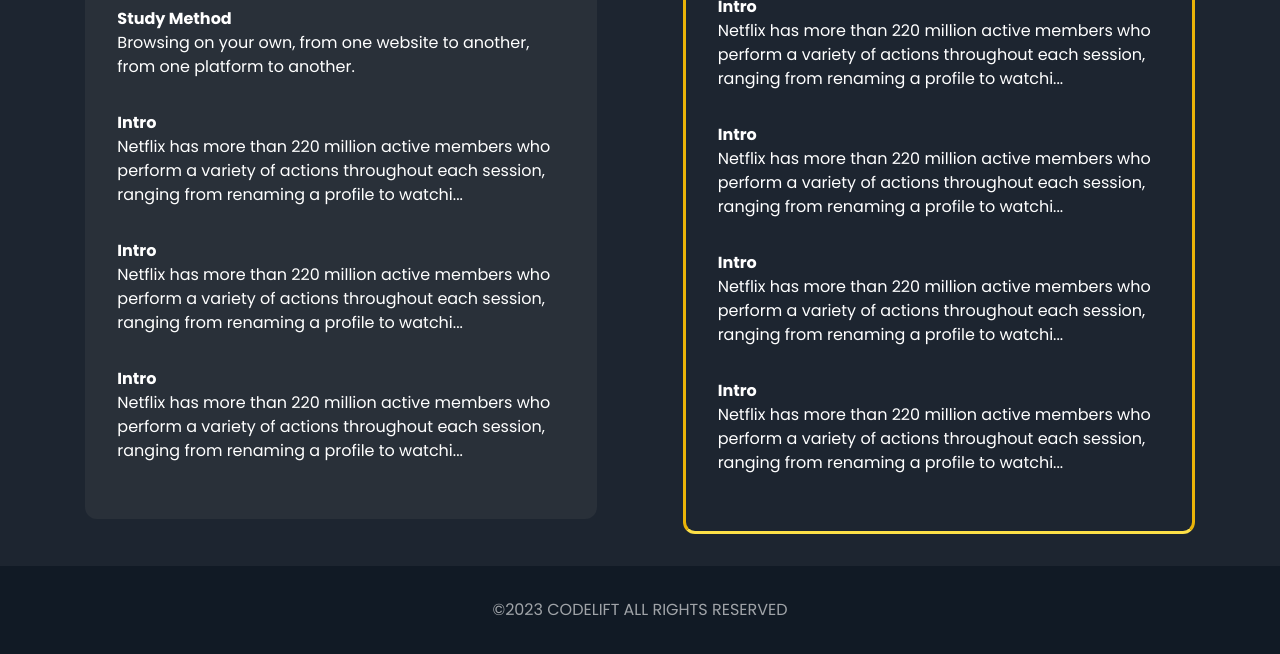
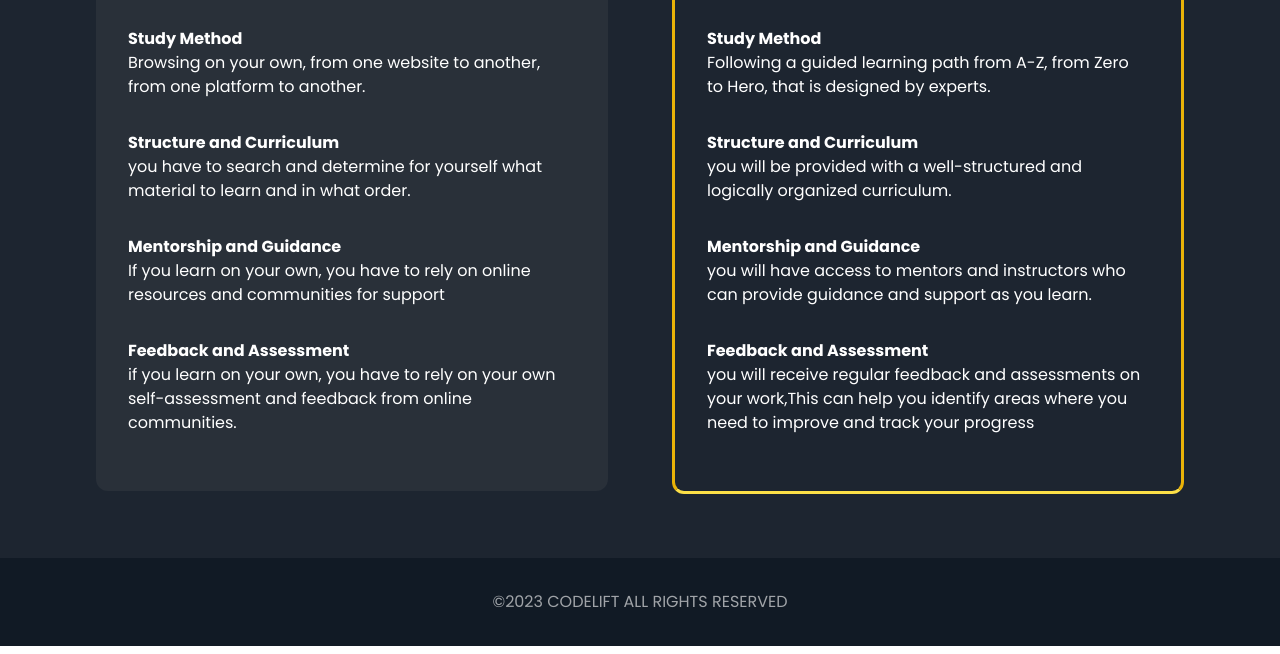
Before and after one commit to zidane-arkan/iffest2023, a website: page src/html/benefit.html in a window 1280 px wide. Shown: the part 1499-2153 px from the top of the page. Drawn offline with Linux system fonts and the light colour scheme.

Commit message:
update benefit page

```diff
--- a/src/html/benefit.html
+++ b/src/html/benefit.html
@@ -352,7 +352,7 @@
         >
           Solo Learn vs<span class="text-gradient ml-2"> CodeLift</span>
         </h1>
-        <div class="flex justify-evenly items-center flex-wrap">
+        <div class="flex justify-evenly items-center flex-wrap p-8">
           <div class="bg-card text-white p-8 w-[32rem] rounded-xl">
             <h2 class="font-bold text-2xl text-center mt-2">Solo Learn</h2>
             <hr class="w-[15%] mx-auto mt-2 border border-t-2" />
@@ -365,32 +365,29 @@
               </p>
             </div>
             <div class="my-6">
-              <h3 class="font-bold text-md mt-8">Intro</h3>
+              <h3 class="font-bold text-md mt-8">Structure and Curriculum</h3>
               <p class="font-light">
-                Netflix has more than 220 million active members who perform a
-                variety of actions throughout each session, ranging from
-                renaming a profile to watchi...
+                you have to search and determine for yourself what material to
+                learn and in what order.
               </p>
             </div>
             <div class="my-6">
-              <h3 class="font-bold text-md mt-8">Intro</h3>
+              <h3 class="font-bold text-md mt-8">Mentorship and Guidance</h3>
               <p class="font-light">
-                Netflix has more than 220 million active members who perform a
-                variety of actions throughout each session, ranging from
-                renaming a profile to watchi...
+                If you learn on your own, you have to rely on online resources
+                and communities for support
               </p>
             </div>
             <div class="my-6">
-              <h3 class="font-bold text-md mt-8">Intro</h3>
+              <h3 class="font-bold text-md mt-8">Feedback and Assessment</h3>
               <p class="font-light">
-                Netflix has more than 220 million active members who perform a
-                variety of actions throughout each session, ranging from
-                renaming a profile to watchi...
+                if you learn on your own, you have to rely on your own
+                self-assessment and feedback from online communities.
               </p>
             </div>
           </div>
           <div
-            class="bg-secondary text-white p-8 w-[32rem] border-[3px] border-y-yellow-300 border-x-yellow-500 rounded-xl"
+            class="bg-secondary text-white p-8 w-[32rem] border-[3px] border-y-yellow-300 border-x-yellow-500 rounded-xl mt-12 lg:mt-0"
           >
             <h2 class="font-bold text-2xl text-center mt-2 text-gradient">
               CodeLift
@@ -398,35 +395,32 @@
             <hr class="w-[15%] mx-auto mt-2 border border-t-2" />
 
             <div class="my-6">
-              <h3 class="font-bold text-md mt-8">Intro</h3>
+              <h3 class="font-bold text-md mt-8">Study Method</h3>
               <p class="font-light">
-                Netflix has more than 220 million active members who perform a
-                variety of actions throughout each session, ranging from
-                renaming a profile to watchi...
+                Following a guided learning path from A-Z, from Zero to Hero,
+                that is designed by experts.
               </p>
             </div>
             <div class="my-6">
-              <h3 class="font-bold text-md mt-8">Intro</h3>
+              <h3 class="font-bold text-md mt-8">Structure and Curriculum</h3>
               <p class="font-light">
-                Netflix has more than 220 million active members who perform a
-                variety of actions throughout each session, ranging from
-                renaming a profile to watchi...
+                you will be provided with a well-structured and logically
+                organized curriculum.
               </p>
             </div>
             <div class="my-6">
-              <h3 class="font-bold text-md mt-8">Intro</h3>
+              <h3 class="font-bold text-md mt-8">Mentorship and Guidance</h3>
               <p class="font-light">
-                Netflix has more than 220 million active members who perform a
-                variety of actions throughout each session, ranging from
-                renaming a profile to watchi...
+                you will have access to mentors and instructors who can provide
+                guidance and support as you learn.
               </p>
             </div>
             <div class="my-6">
-              <h3 class="font-bold text-md mt-8">Intro</h3>
+              <h3 class="font-bold text-md mt-8">Feedback and Assessment</h3>
               <p class="font-light">
-                Netflix has more than 220 million active members who perform a
-                variety of actions throughout each session, ranging from
-                renaming a profile to watchi...
+                you will receive regular feedback and assessments on your
+                work,This can help you identify areas where you need to improve
+                and track your progress
               </p>
             </div>
           </div>
```
Also changed, not shown: dist/output.css.
